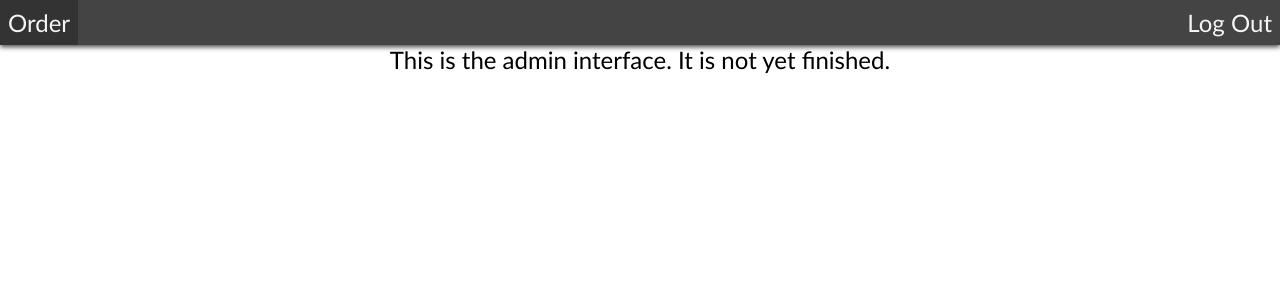
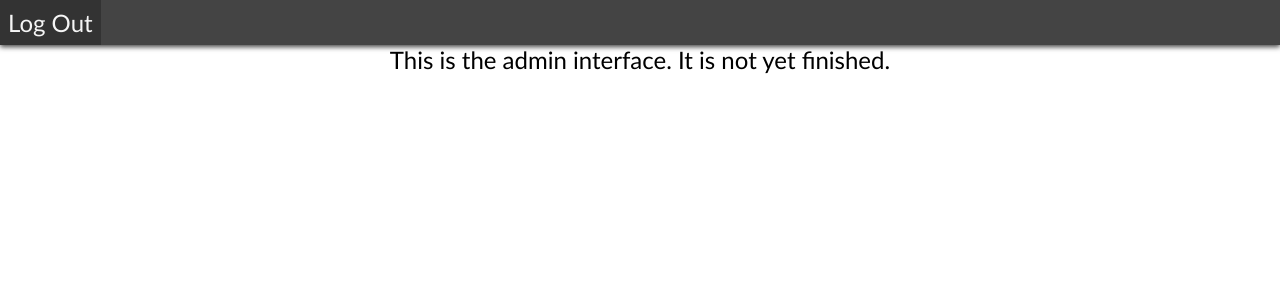
Before and after one commit to FallenTaters/streepjes-frontend, a Vue app: page /admin in a window 1280 px wide. Shown: the top 300 px of the page. Built offline with nearby package versions, Linux system fonts and the light colour scheme.

Commit message:
improve header WIP

```diff
--- a/src/components/TheHeader.vue
+++ b/src/components/TheHeader.vue
@@ -1,10 +1,11 @@
 <template>
     <div id="header">
-        <div @click="order">Order</div>
-        <div v-if="showAdmin" @click="admin">Admin</div>
-        <div @click="logout">
-            Log Out
-        </div>
+        <div @click="order" v-if="isBartender">Order</div>
+        <div @click="history" v-if="isBartender">History</div>
+        <div @click="users" v-if="isAdmin">Users</div>
+        <div @click="members" v-if="isAdmin">Members</div>
+        <div @click="billing" v-if="isAdmin">Billing</div>
+        <div @click="logout">Log Out</div>
     </div>
 </template>
 
@@ -22,13 +23,25 @@ export default {
         order() {
             this.$router.push(`/`)
         },
-        admin() {
-            this.$router.push(`/admin`)
+        history() {
+            this.$router.push(`/history`)
+        },
+        users() {
+            this.$router.push(`/users`)
+        },
+        members() {
+            this.$router.push(`/members`)
+        },
+        billing() {
+            this.$router.push(`/billing`)
         },
     },
     computed: {
-        showAdmin() {
+        isAdmin() {
             return this.$store.getters.role == Role.Admin
+        },
+        isBartender() {
+            return this.$store.getters.role == Role.Bartender
         },
     },
 }
```
Also changed, not shown: src/components/users/UserInfo.vue (added, +9 -0 lines).
